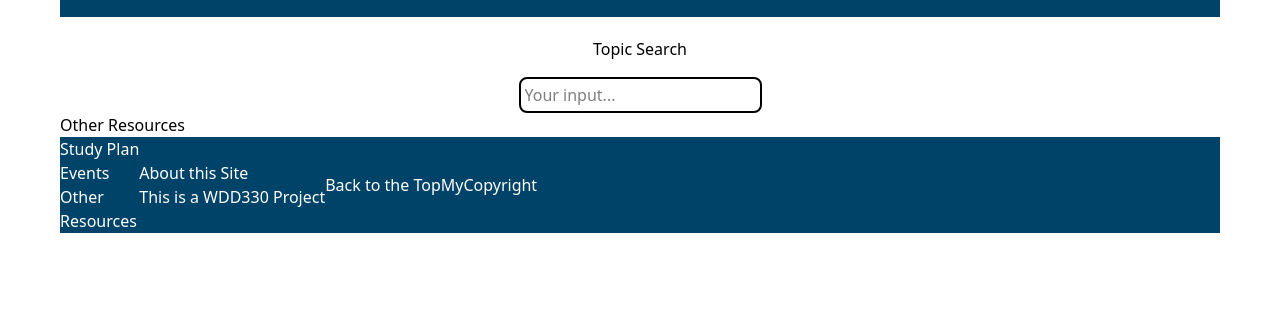
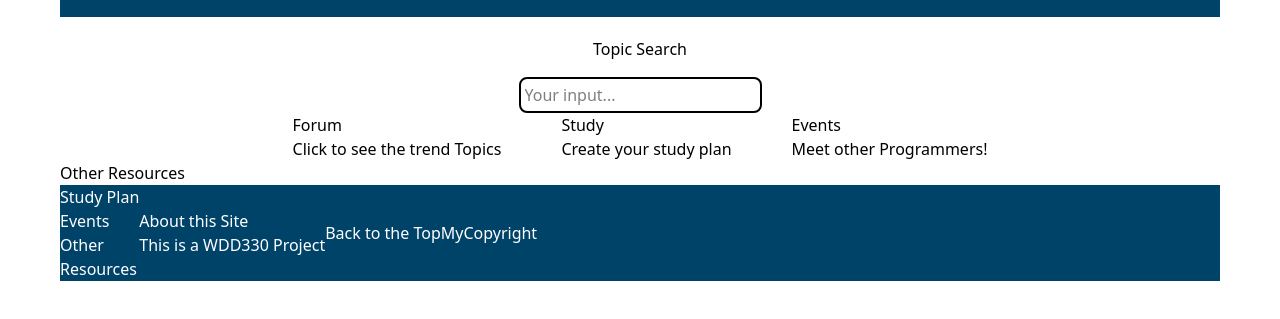
Before and after one commit to joribavi/WDD-330-Final-Project, a website built with Vite: page cody/index.html in a window 1280 px wide. Shown: the part 67-386 px from the top of the page. Built offline with nearby package versions, Linux system fonts and the light colour scheme.

Commit message:
continuing with index html

```diff
--- a/cody/index.html
+++ b/cody/index.html
@@ -14,7 +14,20 @@
           <h2>Topic Search</h2>
           <input type="text" id="search" name="search" placeholder="Your input..." class="border-2 border-solid border-black-500 rounded-lg p-1" ></input>
       </div>
-      <div class="main-cards"> </div>
+      <div class="main-cards flex flex-row items-center justify-center gap-15">
+           <div class="single-card">
+              <h3>Forum</h3>
+              <a>Click to see the trend Topics</a>
+           </div>
+           <div class="single-card">
+              <h3>Study</h3>
+              <a>Create your study plan</a>
+           </div>
+           <div class="single-card">
+              <h3>Events</h3>
+              <a>Meet other Programmers!</a>
+           </div>
+      </div>
       <h3>Other Resources</h3>
        <div class="secondary-cards"> </div>
     </main>
```
